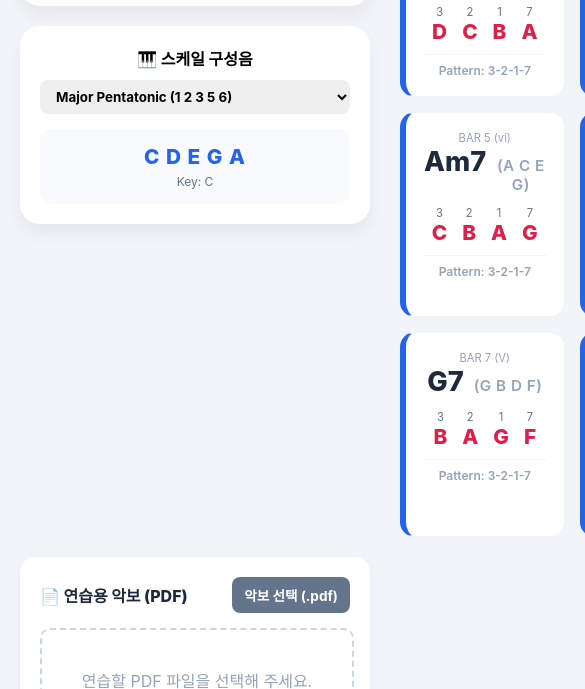
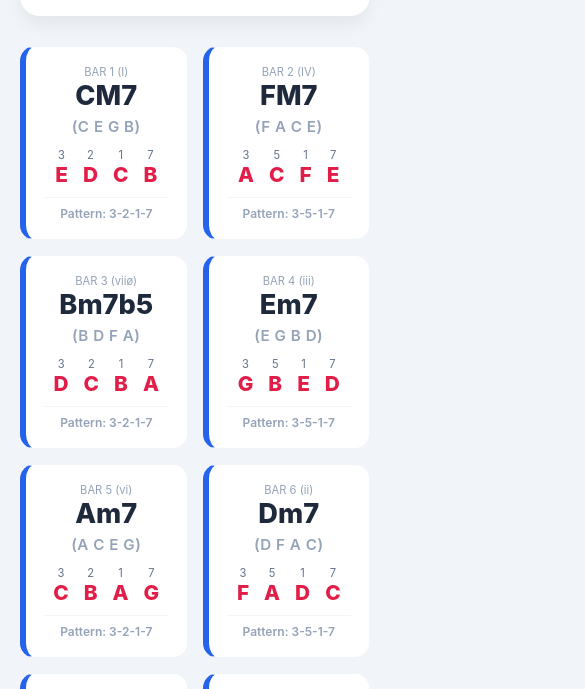
Before and after one commit to yoonsang-lim/bass-master, a plain HTML site: page index.html in a window 390 px wide. Shown: the part 766-1455 px from the top of the page, 585 px wide, since content can reach past the window. Drawn offline with Linux system fonts and the light colour scheme.

```diff
--- a/index.html
+++ b/index.html
@@ -3,7 +3,7 @@
 <head>
     <meta charset="UTF-8">
     <meta name="viewport" content="width=device-width, initial-scale=1.0">
-    <title>Bass Master Pro - Fully Restored</title>
+    <title>Bass Master Pro - Mobile Optimized</title>
     <style>
         :root { --bg: #f1f5f9; --primary: #2563eb; --accent: #e11d48; --card: #ffffff; --dark: #1e293b; --degree: #64748b; --scale-bg: #f8fafc; --success: #10b981; }
         body { font-family: 'Pretendard', -apple-system, sans-serif; background: var(--bg); padding: 20px; display: flex; flex-direction: column; align-items: center; margin: 0; }
@@ -38,13 +38,15 @@
         .scale-result { background: var(--scale-bg); padding: 15px; border-radius: 12px; min-height: 60px; text-align: center; width: 100%; box-sizing: border-box;}
         .scale-notes { font-size: 1.3rem; font-weight: 800; color: var(--primary); letter-spacing: 1px; }
 
-        /* 코드 보드 스타일 복구 */
         .progression-board { display: grid; grid-template-columns: repeat(2, 1fr); gap: 15px; flex: 1; }
         .measure-card { background: #fff; padding: 18px; border-radius: 15px; border: 1px solid #f1f5f9; border-left: 6px solid var(--primary); text-align: center; transition: 0.2s; }
         .measure-card.active-beat { transform: scale(1.02); border: 2px solid var(--accent); border-left: 10px solid var(--accent); box-shadow: 0 0 15px rgba(225, 29, 72, 0.2); }
-        .chord-header { display: flex; align-items: baseline; justify-content: center; gap: 10px; margin-bottom: 12px; }
+
+        /* [수정] 코드 헤더: 구성음이 이름 아래로 내려오도록 column 설정 */
+        .chord-header { display: flex; flex-direction: column; align-items: center; justify-content: center; gap: 5px; margin-bottom: 12px; }
         .chord-name { font-size: 1.7rem; font-weight: 800; color: var(--dark); }
         .original-notes { font-size: 0.95rem; font-weight: 600; color: #94a3b8; letter-spacing: 0.5px; }
+
         .notes-container { display: flex; justify-content: center; gap: 15px; margin-top: 10px; margin-bottom: 10px; }
         .note-name { font-size: 1.3rem; font-weight: 800; color: var(--accent); }
         .pattern-info { font-size: 0.75rem; color: #94a3b8; font-weight: 600; border-top: 1px solid #f1f5f9; padding-top: 8px; }
@@ -55,9 +57,12 @@
         #pdfFrame { width: 100%; height: 600px; border: 1px solid #e2e8f0; border-radius: 10px; display: none; }
         .pdf-placeholder { width: 100%; height: 100px; border: 2px dashed #cbd5e1; border-radius: 10px; display: flex; align-items: center; justify-content: center; color: #94a3b8; }
 
+        /* [수정] 모바일에서 코드 보드가 순환표 아래로 배치되도록 강제 설정 */
         @media (max-width: 950px) {
-            .main-layout, .dashboard { grid-template-columns: 1fr; }
+            .main-layout, .dashboard { flex-direction: column; align-items: center; }
             .left-sidebar { width: 100%; flex: none; }
+            .progression-board { width: 100%; }
+            #circleOfFifths { width: 220px; height: 220px; } /* 모바일 크기 조정 */
             #pdfFrame { height: 450px; }
         }
     </style>
@@ -157,7 +162,6 @@
     const circleOrder = [0, 7, 2, 9, 4, 11, 6, 1, 8, 3, 10, 5];
     let currentKeyRoot = 0;
 
-    // 메트로놈 엔진
     let audioCtx = null, isPlaying = false, currentBeat = 0, nextNoteTime = 0.0, timerID = null, bpm = 80, resolution = 1, totalElapsedBeats = 0;
     let beatMutes = [false, true, false, true];
 
@@ -210,7 +214,6 @@
     };
     document.getElementById('noteResolution').onchange = (e) => resolution = parseInt(e.target.value);
 
-    // 타이머 엔진
     let timeLeft = 600, timerRunning = false, timerInterval = null;
     function updateTimer() {
         const m = Math.floor(timeLeft / 60), s = timeLeft % 60;
@@ -239,7 +242,6 @@
         updateTimer(); document.getElementById('timerBtn').innerText = "START";
     };
 
-    // 스케일 데이터
     const scaleForms = {
         majorPentatonic: [0, 2, 4, 7, 9], minorPentatonic: [0, 3, 5, 7, 10], altered: [0, 1, 3, 4, 6, 8, 10],
         jazzMinor: [0, 2, 3, 5, 7, 9, 11], dorian: [0, 2, 3, 5, 7, 9, 10], mixolydian: [0, 2, 4, 5, 7, 9, 10]
@@ -281,12 +283,11 @@
         document.getElementById('scaleKeyLabel').innerText = `Key: ${noteNames[currentKeyRoot]}`;
     }
 
-    // 복구된 코드 렌더링 함수
     function renderProgression(keyRoot) {
         const board = document.getElementById('board'); board.innerHTML = '';
         progressionPattern.forEach((p, idx) => {
             const rIdx = (keyRoot + p.interval) % 12, cName = noteNames[rIdx] + (p.type === 'm7b5' ? 'm7b5' : p.type);
-            const tones = forms[p.type].map(f => noteNames[(rIdx + f) % 12]); // [Root, 3rd, 5th, 7th]
+            const tones = forms[p.type].map(f => noteNames[(rIdx + f) % 12]);
             const root = noteNames[rIdx], third = tones[1], fifth = tones[2], seventh = tones[3];
             const patternIdx = (idx + 1) % 2 !== 0 ? '3-2-1-7' : '3-5-1-7';
             let data = ((idx + 1) % 2 !== 0)
```
